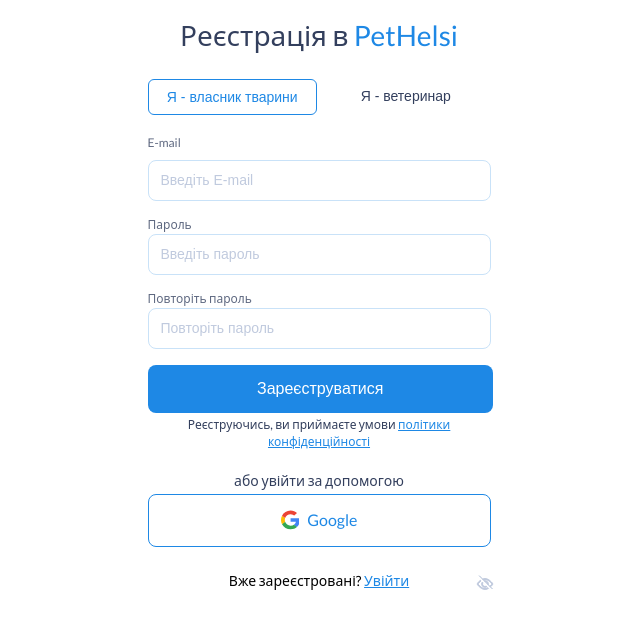
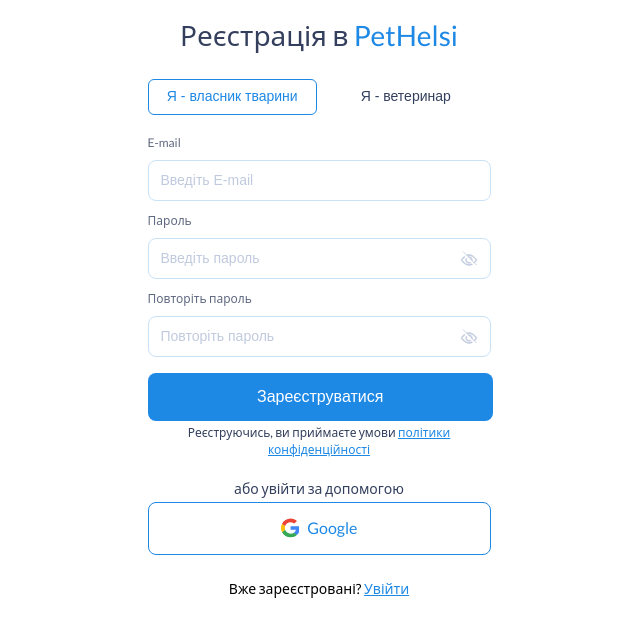
Before and after one commit to pethelsi-dev/pet-helsi, a React (Vite) app: page /register in a window 1280 px wide. Shown: the top 636 px of the page, without its empty margins (321-961 px from the left). Built offline with nearby package versions, Linux system fonts and the light colour scheme.

Commit message:
register css fixed

```diff
--- a/src/components/RegistrForm/RegistrForm.jsx
+++ b/src/components/RegistrForm/RegistrForm.jsx
@@ -19,7 +19,7 @@
   // const dispatch = useDispatch();
   // const navigate = useNavigate();
 
-  const handleUserTypeChange = type => {
+  const handleUserTypeChange = (type) => {
     setUserType(type);
     onUserTypeChange(type); // Оновлюємо стан у батьківському компоненті
   };
@@ -78,7 +78,8 @@
               userType === "owner" ? css.activeButton : ""
             }`}
             type="button"
-            onClick={() => handleUserTypeChange("owner")}>
+            onClick={() => handleUserTypeChange("owner")}
+          >
             Я - власник тварини
           </button>
           <button
@@ -86,7 +87,8 @@
               userType === "doctor" ? css.activeButton : ""
             }`}
             type="button"
-            onClick={() => handleUserTypeChange("doctor")}>
+            onClick={() => handleUserTypeChange("doctor")}
+          >
             Я - ветеринар
           </button>
         </div>
@@ -94,7 +96,8 @@
           initialValues={initialValues}
           validationSchema={validationSchema}
           onSubmit={handleSubmit}
-          validateOnBlur={true}>
+          validateOnBlur={true}
+        >
           {({ isSubmitting, errors, touched }) => (
             <Form className={css.form}>
               <div className={css.registerFormFields}>
@@ -116,13 +119,16 @@
                     className={css.emailError}
                   />
                 </div>
-                <div className={css.fieldContainer}>
+                <div className={css.registerFormFieldContainer}>
                   <label className={css.label} htmlFor="password">
                     Пароль
                   </label>
+                  <div className={css.registerFormInputWrapper}>
                     <Field
                       className={`${css.registerInput} ${
-                      errors.password && touched.password ? css.inputError : ""
+                        errors.password && touched.password
+                          ? css.inputError
+                          : ""
                       }`}
                       type={passwordVisible ? "text" : "password"}
                       name="password"
@@ -131,7 +137,8 @@
                     <button
                       type="button"
                       className={css.toggleButton}
-                    onClick={setPasswordVisibleToggler}>
+                      onClick={setPasswordVisibleToggler}
+                    >
                       <Icon
                         sprite={sprateSistem}
                         id={`${
@@ -148,11 +155,12 @@
                     component="span"
                     className={css.passwordError}
                   />
-
-                <div className={css.fieldContainer}>
+                </div>
+                <div className={css.registerFormFieldContainer}>
                   <label className={css.label} htmlFor="confirmPassword">
                     Повторіть пароль
                   </label>
+                  <div className={css.registerFormInputWrapper}>
                     <Field
                       className={`${css.registerInput} ${
                         errors.confirmPassword && touched.confirmPassword
@@ -166,7 +174,8 @@
                     <button
                       type="button"
                       className={css.toggleButton}
-                    onClick={setConfirmPasswordVisibleToggler}>
+                      onClick={setConfirmPasswordVisibleToggler}
+                    >
                       <Icon
                         sprite={sprateSistem}
                         id={`${
@@ -186,11 +195,13 @@
                     className={css.confirmPasswordError}
                   />
                 </div>
+              </div>
               <div className={css.registrButton}>
                 <button
                   className={css.button}
                   type="submit"
-                  disabled={isSubmitting}>
+                  disabled={isSubmitting}
+                >
                   Зареєструватися
                 </button>
                 <div className={css.privacyPolicy}>
--- a/src/components/RegistrForm/RegistrForm.module.css
+++ b/src/components/RegistrForm/RegistrForm.module.css
@@ -27,10 +27,7 @@
   width: 169.5px;
   height: 36px;
   border-radius: 6px;
-  padding-top: 8px;
-  padding-bottom: 8px;
-  padding-right: 12px;
-  padding-left: 12px;
+  padding: 8px, 12px;
   font-size: 14px;
   font-weight: 400;
   line-height: 140%;
@@ -53,10 +50,13 @@
 }
 
 .registerFormFieldContainer {
-  position: relative;
   display: flex;
   flex-direction: column;
   gap: 8px;
+}
+
+.registerFormInputWrapper {
+  position: relative;
 }
 
 .label {
@@ -92,7 +92,7 @@
   align-items: center;
   justify-content: center;
   right: 12px;
-  bottom: 12px;
+  bottom: 9px;
   background-color: transparent;
   outline: none;
   border: none;
@@ -176,6 +176,10 @@
     margin-bottom: 40px;
   }
 
+  .selectUserTypeButtonContainer {
+    margin-bottom: 24px;
+  }
+
   .switchUserTypeButton {
     width: 150px;
     padding-right: 0;
--- a/src/pages/RegisterPage/RegisterPage.module.css
+++ b/src/pages/RegisterPage/RegisterPage.module.css
@@ -3,6 +3,7 @@
     background-size: cover;
     background-position: center;
     background-repeat: no-repeat;
+    height: 100vh;
     padding-top: 41px;
     padding-right: 110px;
     padding-bottom: 39px;
```
Lines whose indentation alone changed are shown as unchanged.
